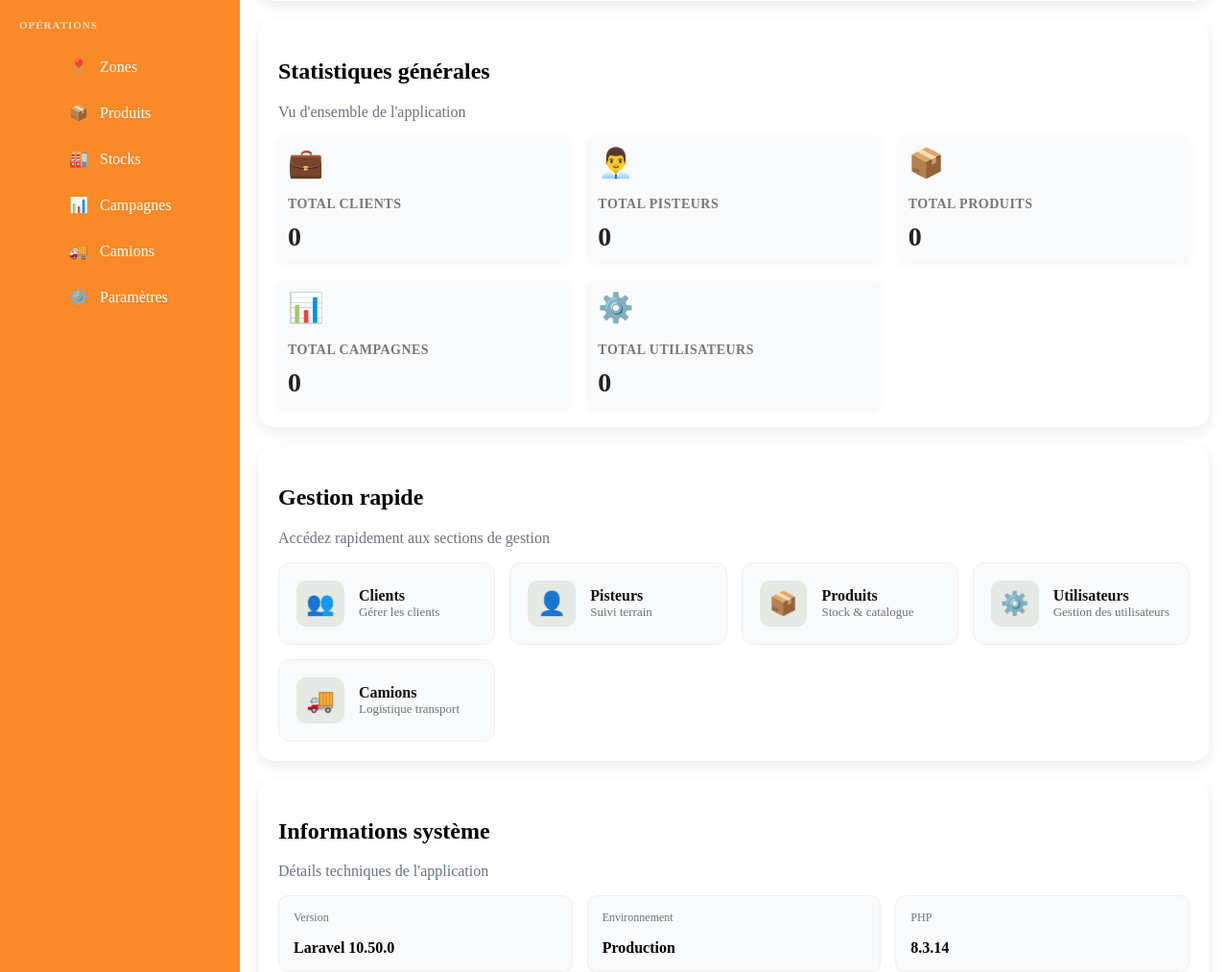
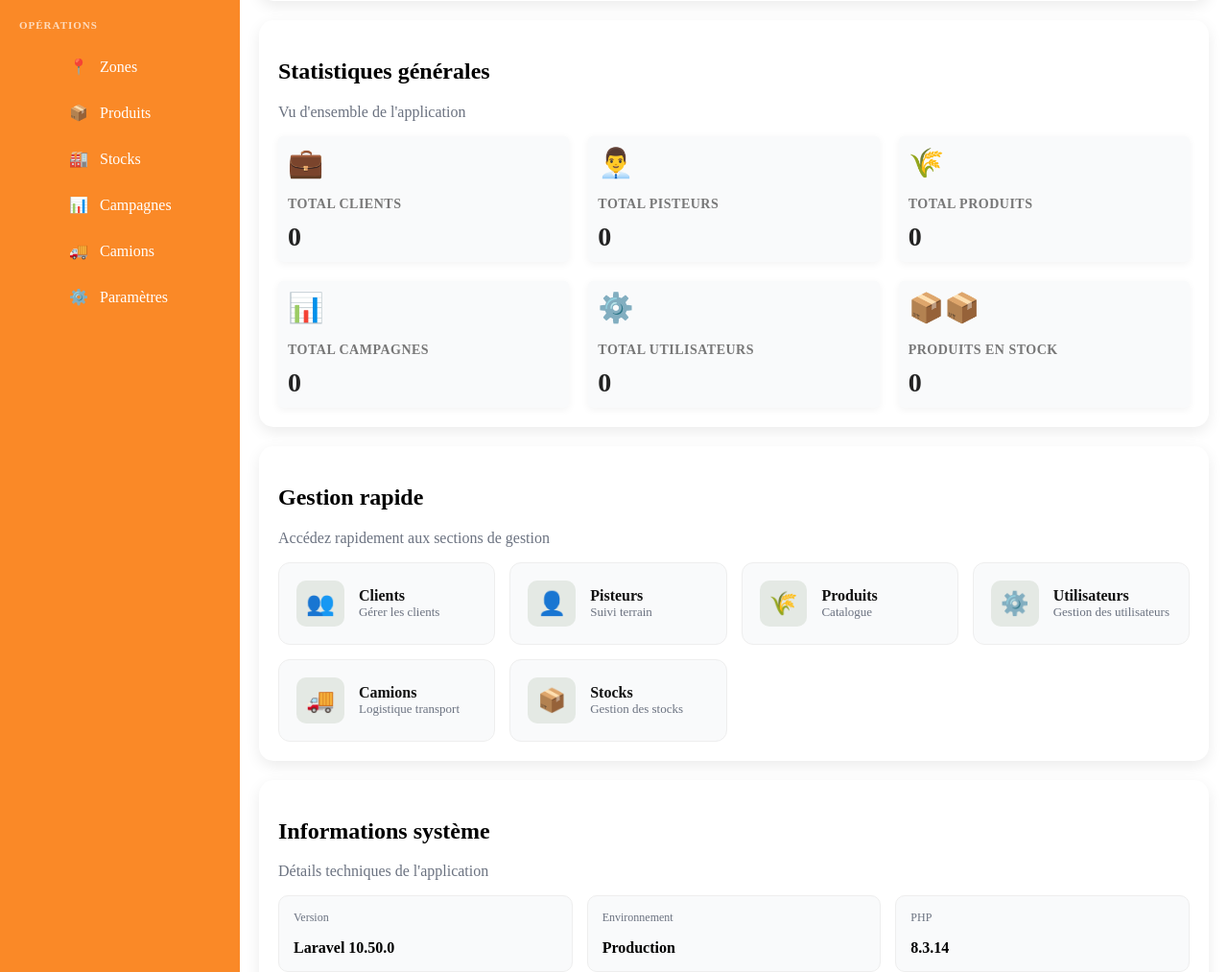
Before and after one commit to Siaka-imt/coopapp, a Flask app: page /settings in a window 1280 px wide. Shown: the part 435-1448 px from the top of the page at 96% size. Run offline with Flask 3, Linux system fonts and the light colour scheme; the visitor is signed in with stand-in values (Sample User, id 1); data that the repository does not hold is empty.

Commit message:
Mise à jour Lilas

```diff
--- a/app.py
+++ b/app.py
@@ -2646,7 +2646,7 @@ def settings():
     if "user" not in session:
         return redirect("/")
     conn = get_db_connection()
-    cursor = conn.cursor(dictionary=True)
+    cursor = conn.cursor(dictionary = True, buffered = True)
 
     # 👉 GESTION DU FORMULAIRE
     if request.method == "POST":
@@ -2693,6 +2693,10 @@ def settings():
 
     cursor.execute("SELECT COUNT(*) as total FROM utilisateur")
     stats["utilisateurs"] = cursor.fetchone()["total"]
+
+    cursor.execute("SELECT DISTINCT produit FROM mouvement_stock")
+    produit_stock = cursor.fetchall()
+    stats["produits_stock"] = len(produit_stock)
 
     return render_template(
         "settings.html",
--- a/templates/settings.html
+++ b/templates/settings.html
@@ -201,7 +201,7 @@
                     </div>
 
                     <div class="stat-card">
-                        <div class="card-icon">📦</div>
+                        <div class="card-icon">🌾</div>
                         <h4>Total Produits</h4>
                         <p>{{ stats.produits }}</p>
                     </div>
@@ -216,6 +216,12 @@
                         <div class="card-icon">⚙️</div>
                         <h4>Total Utilisateurs</h4>
                         <p>{{ stats.utilisateurs }}</p>
+                    </div>
+
+                    <div class="stat-card">
+                        <div class="card-icon">📦📦</div>
+                        <h4>PRODUITS EN STOCK</h4>
+                        <p>{{ stats.produits_stock }}</p>
                     </div>
 
                 </div>
@@ -243,10 +249,10 @@
                     </a>
 
                     <a href="/produits" class="quick-card">
-                        <div class="icon">📦</div>
+                        <div class="icon">🌾</div>
                         <div>
                             <h4>Produits</h4>
-                            <p>Stock & catalogue</p>
+                            <p>Catalogue</p>
                         </div>
                     </a>
 
@@ -263,6 +269,14 @@
                         <div>
                             <h4>Camions</h4>
                             <p>Logistique transport</p>
+                        </div>
+                    </a>
+
+                    <a href="/stocks" class="quick-card">
+                        <div class="icon">📦</div>
+                        <div>
+                            <h4>Stocks</h4>
+                            <p>Gestion des stocks</p>
                         </div>
                     </a>
                 </div>
```
